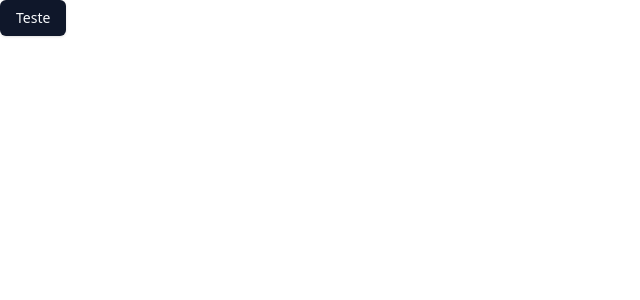
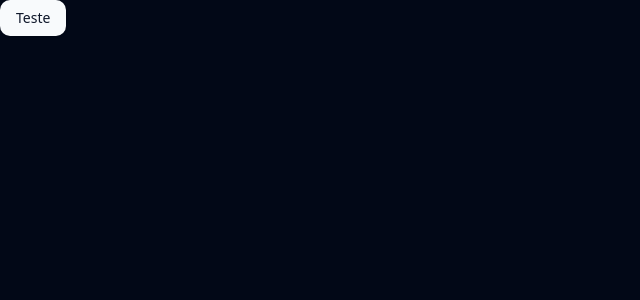
Before and after one commit to chiarorosa/app-nlw-ia, a React (Vite) app in the folder upload-ia-web/: page / in a window 1280 px wide. Shown: the top 300 px of the page, without its empty margins (0-640 px from the left). Built offline with nearby package versions, Linux system fonts and the light colour scheme.

Commit message:
alterado tema do shadcn para dark

```diff
--- a/upload-ia-web/src/index.css
+++ b/upload-ia-web/src/index.css
@@ -4,65 +4,26 @@
 
 @layer base {
 	:root {
-    --background: 0 0% 100%;
-    --foreground: 222.2 84% 4.9%;
-
-    --card: 0 0% 100%;
-    --card-foreground: 222.2 84% 4.9%;
-
-    --popover: 0 0% 100%;
-    --popover-foreground: 222.2 84% 4.9%;
-
-    --primary: 222.2 47.4% 11.2%;
-    --primary-foreground: 210 40% 98%;
-
-    --secondary: 210 40% 96.1%;
-    --secondary-foreground: 222.2 47.4% 11.2%;
-
-    --muted: 210 40% 96.1%;
-    --muted-foreground: 215.4 16.3% 46.9%;
-
-    --accent: 210 40% 96.1%;
-    --accent-foreground: 222.2 47.4% 11.2%;
-
-    --destructive: 0 84.2% 60.2%;
-    --destructive-foreground: 210 40% 98%;
-
-    --border: 214.3 31.8% 91.4%;
-    --input: 214.3 31.8% 91.4%;
-    --ring: 222.2 84% 4.9%;
-
-    --radius: 0.5rem;
-  }
-
-  .dark {
 		--background: 222.2 84% 4.9%;
 		--foreground: 210 40% 98%;
-
 		--card: 222.2 84% 4.9%;
 		--card-foreground: 210 40% 98%;
-
 		--popover: 222.2 84% 4.9%;
 		--popover-foreground: 210 40% 98%;
-
 		--primary: 210 40% 98%;
 		--primary-foreground: 222.2 47.4% 11.2%;
-
 		--secondary: 217.2 32.6% 17.5%;
 		--secondary-foreground: 210 40% 98%;
-
 		--muted: 217.2 32.6% 17.5%;
 		--muted-foreground: 215 20.2% 65.1%;
-
 		--accent: 217.2 32.6% 17.5%;
 		--accent-foreground: 210 40% 98%;
-
 		--destructive: 0 62.8% 30.6%;
 		--destructive-foreground: 210 40% 98%;
-
 		--border: 217.2 32.6% 17.5%;
 		--input: 217.2 32.6% 17.5%;
-    --ring: 212.7 26.8% 83.9%;
+		--ring: 212.7 26.8% 83.9;
+		--radius: 0.75rem;
 	}
 }
 
```
Lines whose indentation alone changed are shown as unchanged.
